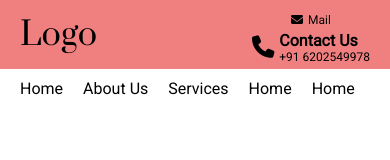
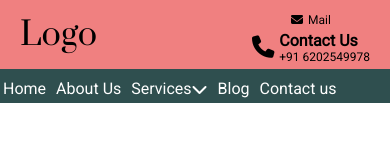
Before and after one commit to Satyaaam/Aman-Project, a plain HTML site: page index.html in a window 390 px wide. Drawn offline with Linux system fonts and the light colour scheme.

Commit message:
initial commit

```diff
--- a/index.css
+++ b/index.css
@@ -43,24 +43,63 @@ header{
 }
 nav{
     padding-left:20px;
+    background-color:darkslategrey;
+    width:100%;
+    color:#fff;
+    padding-bottom: 5px;
     padding-top:10px;
+    position:fixed;
+    backdrop-filter: blur(1rem);
 }
 nav div{
     display:flex;
     gap:20px;
 }
-nav div li{
-    list-style: none;
-    font-size:1.3rem;
+nav div div {
+    font-size: 1.2rem;
+    cursor:pointer;
 }
-.service_menu{
-    padding-left:10px;
+nav div div:hover{
+    text-decoration: underline;
+}
+nav div div i{
+    margin-left:-20px;
+    text-align: center;
+    margin-top:2px;
+}
+.hello{
+    position:relative;
+}
+.items{
+    display:flex;
+    flex-direction:column;
+
+}
+.items a{
+    color:#000;
+    text-decoration: none;
+}
+.service_items{
+    position:absolute;
+    top:35px;
     border:2px solid;
-    display:flex;
-    margin-top:10px;
-    flex-direction: column;
+    padding:5px 10px;
+    display:none;
 }
+/*.hello:hover + .service_items{*/
+/*    display:block;*/
+/*}*/
 @media screen and (max-width:420px){
+    nav{
+        padding-left:3px;
+    }
+    .container div{
+        font-size: 0.3rem;
+    }
+    .container{
+        gap:10px;
+        flex-wrap: wrap;
+    }
     .contact_div{
         flex-direction:column;
         gap:2px;
@@ -94,4 +133,7 @@ nav div li{
     .phone_icon span{
         font-size:1.1rem;
     }
+    .container div{
+        font-size:1rem;
+    }
 }
--- a/index.html
+++ b/index.html
@@ -34,9 +34,19 @@
         <div class="container">
             <div>Home</div>
             <div>About Us</div>
-            <div>Services</div>
-            <div>Home</div>
-            <div>Home</div>
+            <div class="hello">Services <i class="fa-solid fa-chevron-down"></i>
+                <div class="service_items">
+                    <div class="items">
+                        <a href="#">List 1</a>
+                        <a href="#">List 1</a>
+                        <a href="#">List 1</a>
+                        <a href="#">List 1</a>
+                        <a href="#">List 1</a>
+                    </div>
+                </div>
+            </div>
+            <div>Blog</div>
+            <div>Contact us</div>
         </div>
     </nav>
 
```
